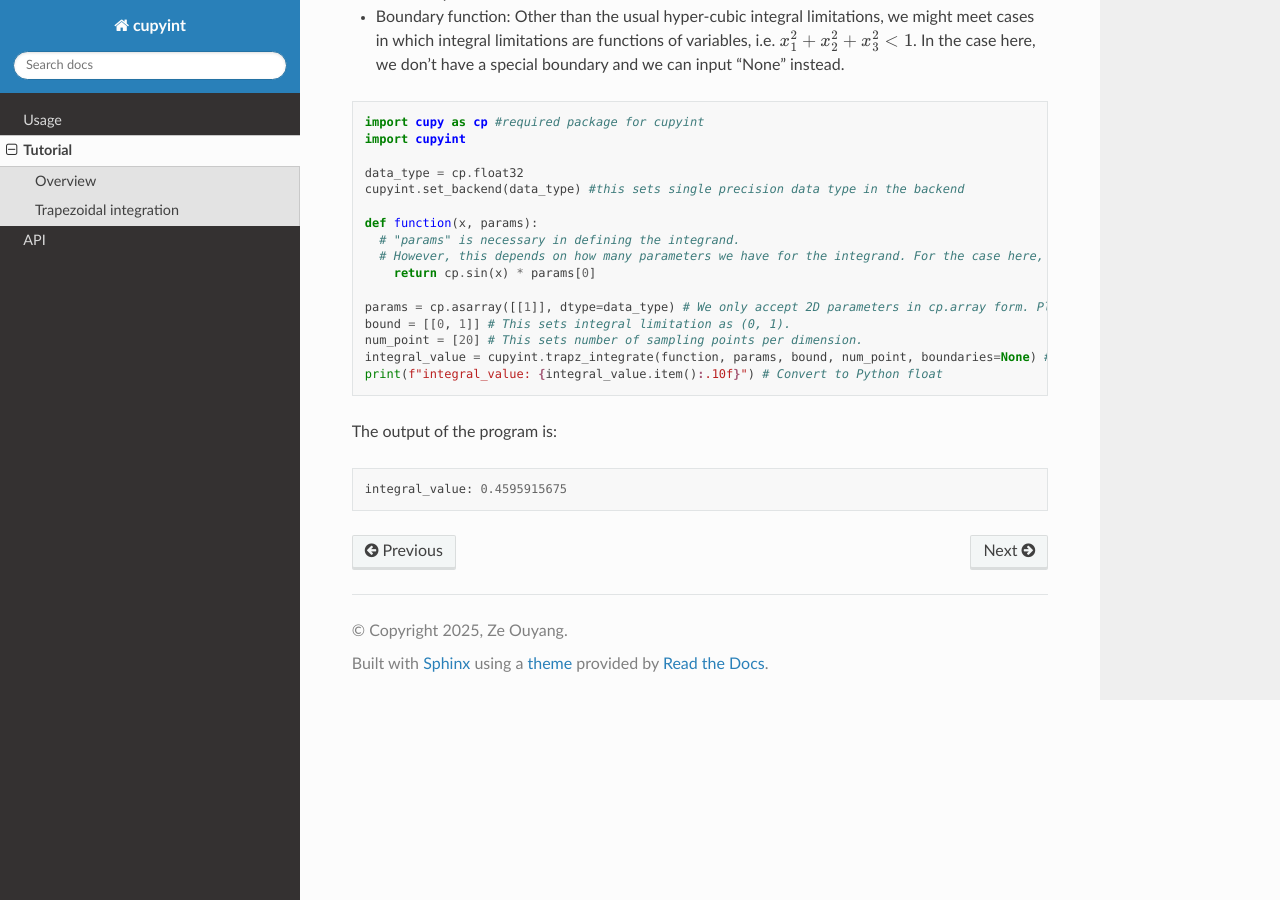
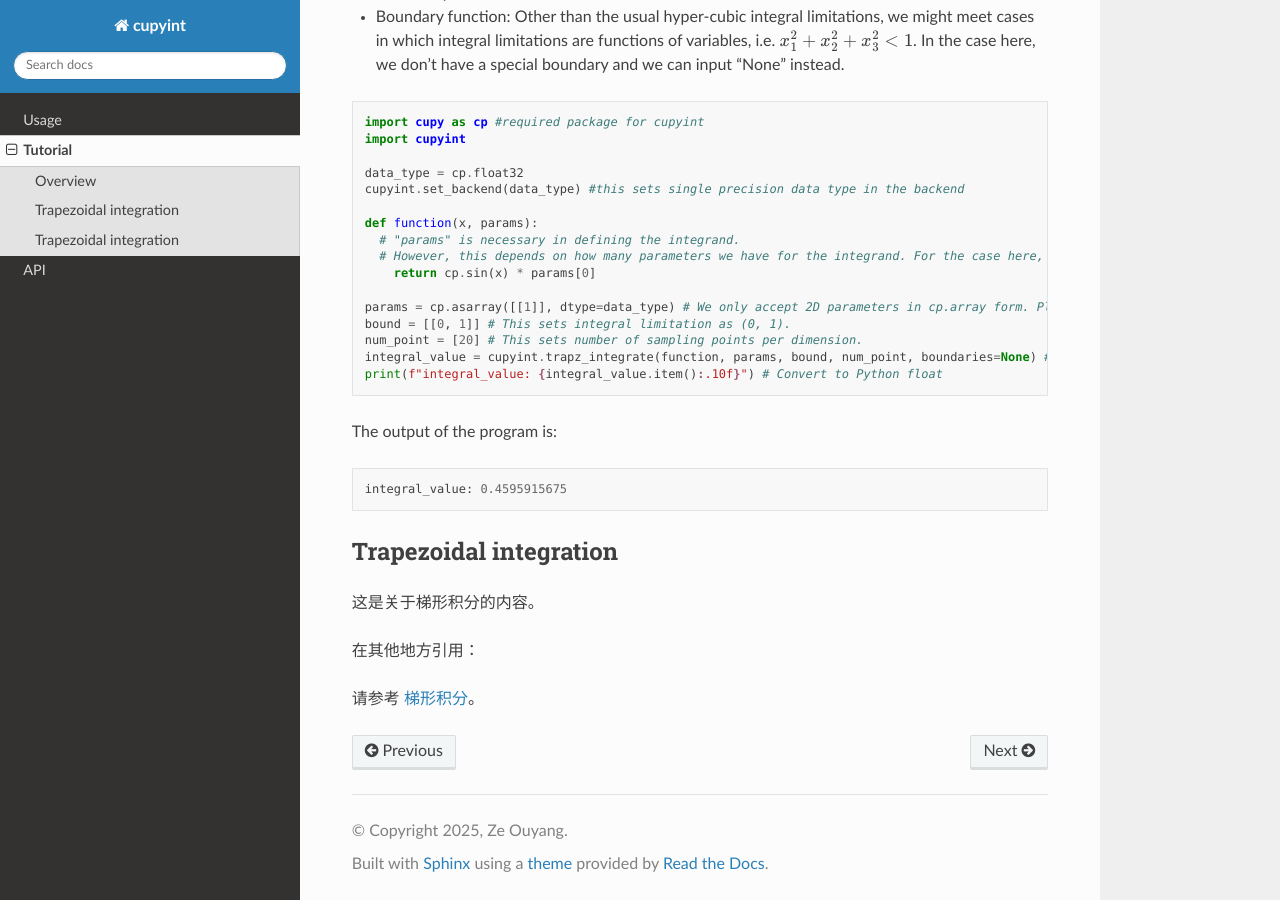
Before and after one commit to ze-ouyang/cupyint_doc, a Sphinx documentation site: the page built from docs/source/tutorial.rst, in a window 1280 px wide and 900 px high, scrolled down 1470 px. Built offline with Sphinx 7.4.7 and the Read the Docs theme 3.1.0, drawn with Linux system fonts in a browser that asks for light colours.

Commit message:
Update tutorial.rst

```diff
--- a/docs/source/tutorial.rst
+++ b/docs/source/tutorial.rst
@@ -71,3 +71,14 @@ The output of the program is:
 .. code-block:: python
 
   integral_value: 0.4595915675
+
+.. _trapezoidal:
+
+Trapezoidal integration
+------------------------
+
+这是关于梯形积分的内容。
+
+在其他地方引用：
+
+请参考 :ref:`梯形积分 <trapezoidal>`。
```
